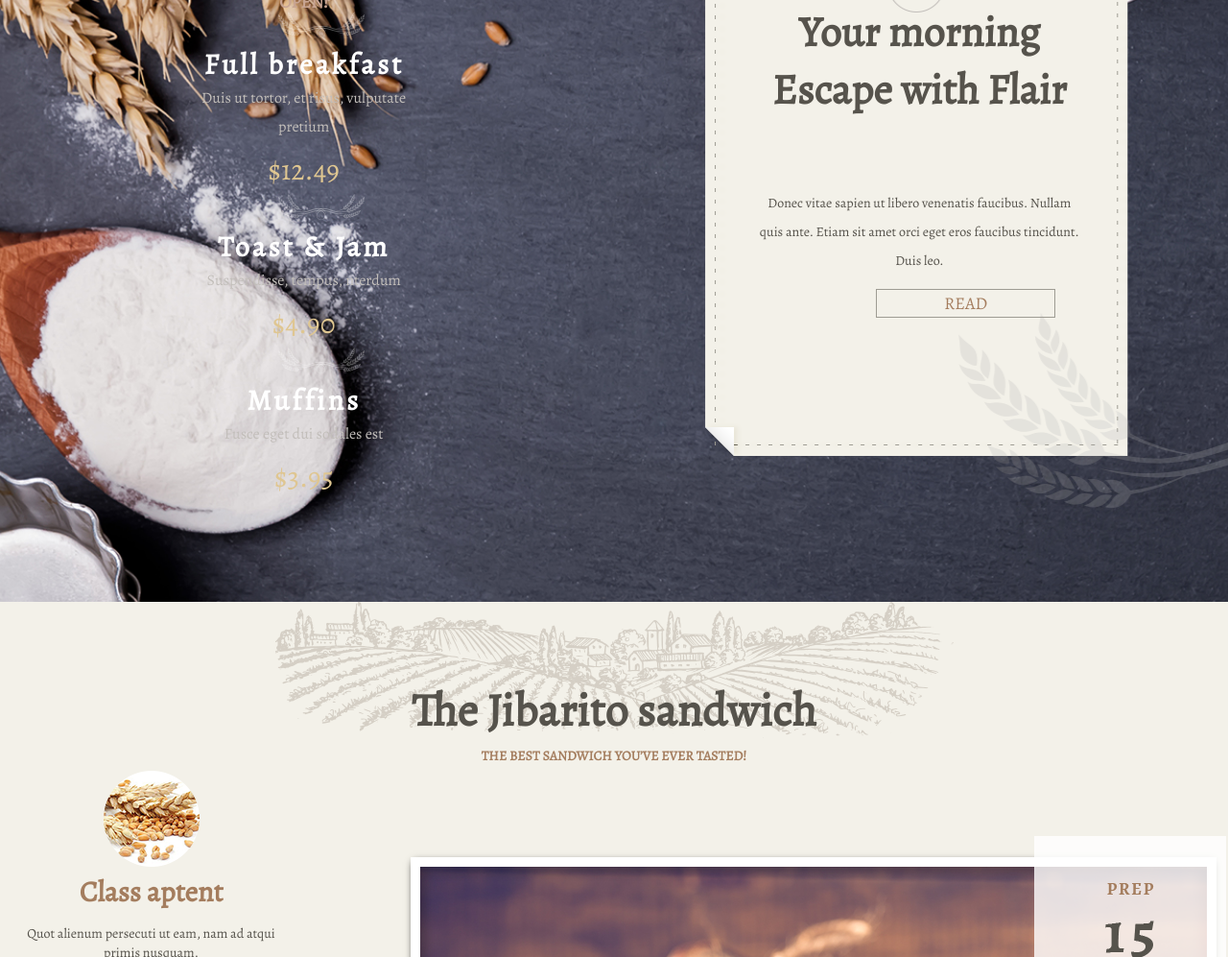
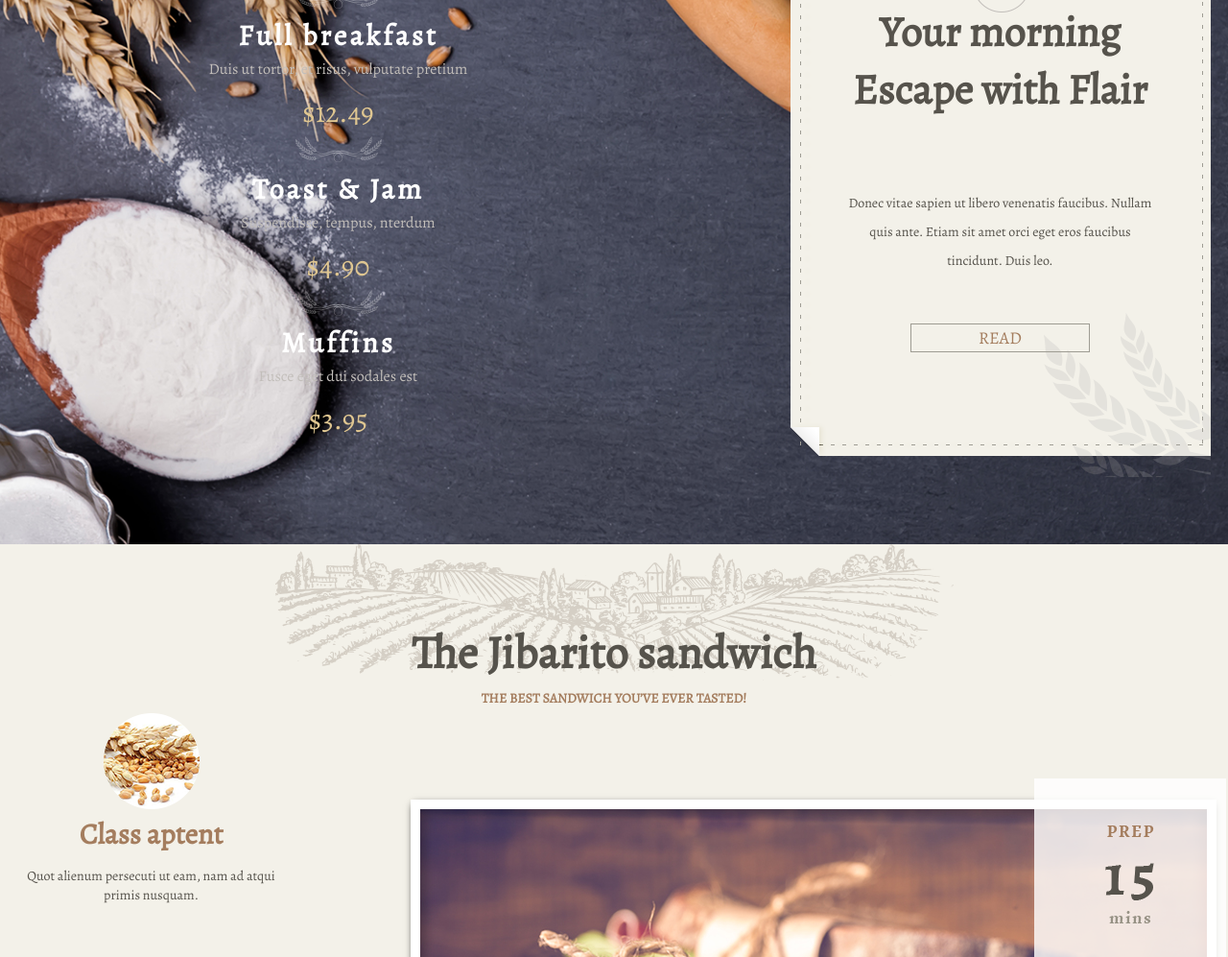
Before and after one commit to annavvts/bakery, a website: page index.html in a window 1280 px wide. Shown: the part 2439-3436 px from the top of the page at 96% size. Drawn offline with nearby package versions, Linux system fonts and the light colour scheme; files that its build step writes are made by us from their sources.

Commit message:
Width change

```diff
--- a/less/blocks/breakfast.less
+++ b/less/blocks/breakfast.less
@@ -67,7 +67,7 @@
 		text-align: center;
 		background-image: url("../img/cart-bg.png");
 		background-repeat: no-repeat;
-		width: 100%;
+		width: 440px;
 		padding: 55px;
 		position: relative;
 
@@ -76,6 +76,7 @@
 			font-size: 14px;
 			line-height: 30px;
 			max-width: 340px;
+			margin-bottom: 50px;
 		}
 
 		a {
```
